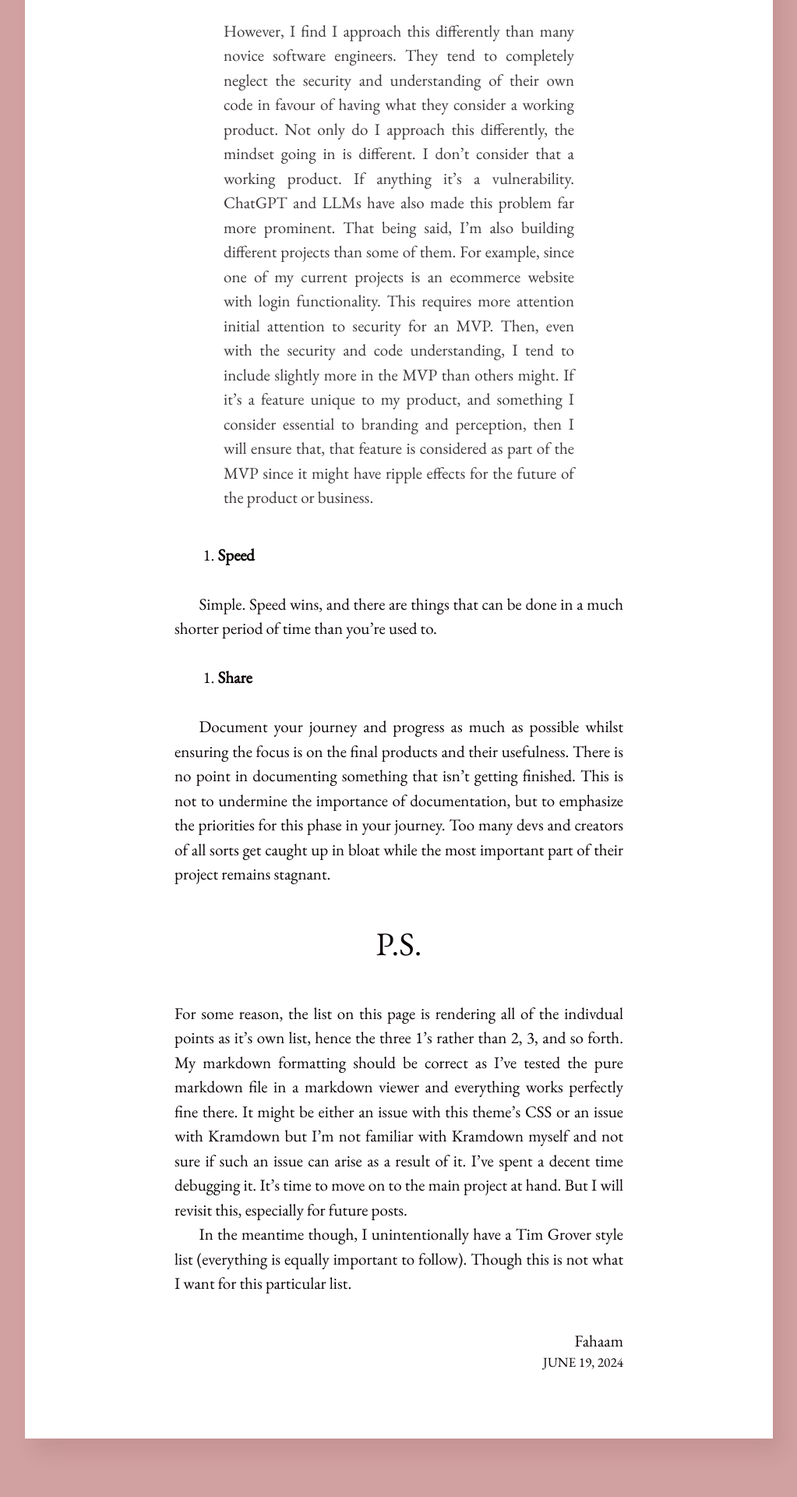
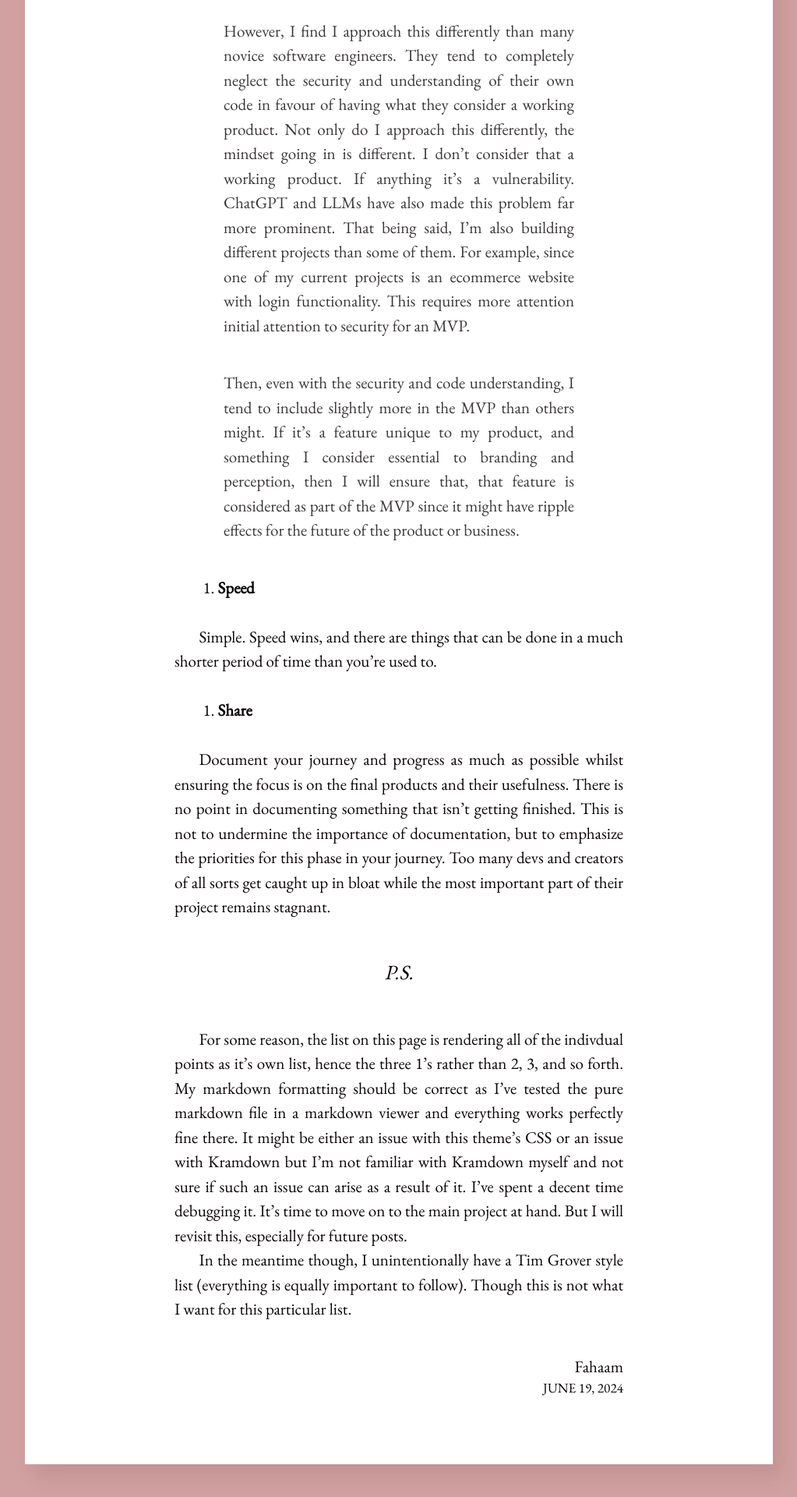
Before and after one commit to fahaamtashfeen/fahaamtashfeen.github.io, a Jekyll site: the page built from _posts/2024-06-19-Principles.md, in a window 1280 px wide. Shown: the part 929-2849 px from the top of the page at 78% size, without its empty margins (128-1151 px from the left). Built offline with Jekyll 4.4.1, drawn with Linux system fonts in a browser that asks for light colours; before the commit the page ends 2816 px from its top, so only the background shows below that.

```diff
--- a/_posts/2024-06-19-Principles.md
+++ b/_posts/2024-06-19-Principles.md
@@ -13,7 +13,9 @@ I'm certain I will continue to iterate them, and my understanding of them. These
 
 1. **Minimum Viable Product (MVP)** What's the simplest working version of the product? Strive for that.
 
-> However, I find I approach this differently than many novice software engineers. They tend to completely neglect the security and understanding of their own code in favour of having what they consider a working product. Not only do I approach this differently, the mindset going in is different. I don't consider that a working product. If anything it's a vulnerability. ChatGPT and LLMs have also made this problem far more prominent. That being said, I'm also building different projects than some of them. For example, since one of my current projects is an ecommerce website with login functionality. This requires more attention initial attention to security for an MVP. Then, even with the security and code understanding, I tend to include slightly more in the MVP than others might. If it's a feature unique to my product, and something I consider essential to branding and perception, then I will ensure that, that feature is considered as part of the MVP since it might have ripple effects for the future of the product or business.
+> However, I find I approach this differently than many novice software engineers. They tend to completely neglect the security and understanding of their own code in favour of having what they consider a working product. Not only do I approach this differently, the mindset going in is different. I don't consider that a working product. If anything it's a vulnerability. ChatGPT and LLMs have also made this problem far more prominent. That being said, I'm also building different projects than some of them. For example, since one of my current projects is an ecommerce website with login functionality. This requires more attention initial attention to security for an MVP.
+
+> Then, even with the security and code understanding, I tend to include slightly more in the MVP than others might. If it's a feature unique to my product, and something I consider essential to branding and perception, then I will ensure that, that feature is considered as part of the MVP since it might have ripple effects for the future of the product or business.
 
 2. **Speed**
 
@@ -24,7 +26,7 @@ Simple. Speed wins, and there are things that can be done in a much shorter peri
 Document your journey and progress as much as possible whilst ensuring the focus is on the final products and their usefulness. There is no point in documenting something that isn't getting finished. This is not to undermine the importance of documentation, but to emphasize the priorities for this phase in your journey. Too many devs and creators of all sorts get caught up in bloat while the most important part of their project remains stagnant.
 
 
-## P.S.
+#### P.S.
 
 For some reason, the list on this page is rendering all of the indivdual points as it's own list, hence the three 1's rather than 2, 3, and so forth. My markdown formatting should be correct as I've tested the pure markdown file in a markdown viewer and everything works perfectly fine there. It might be either an issue with this theme's CSS or an issue with Kramdown but I'm not familiar with Kramdown myself and not sure if such an issue can arise as a result of it. I've spent a decent time debugging it. It's time to move on to the main project at hand. But I will revisit this, especially for future posts.
 
```
